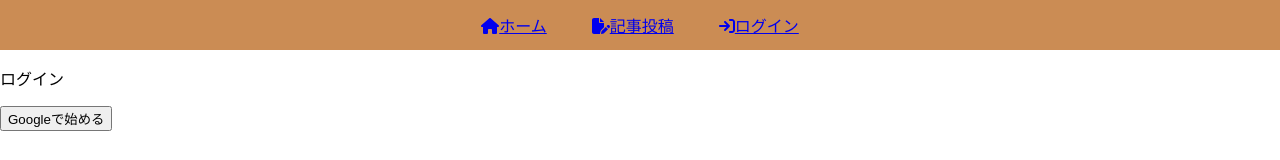
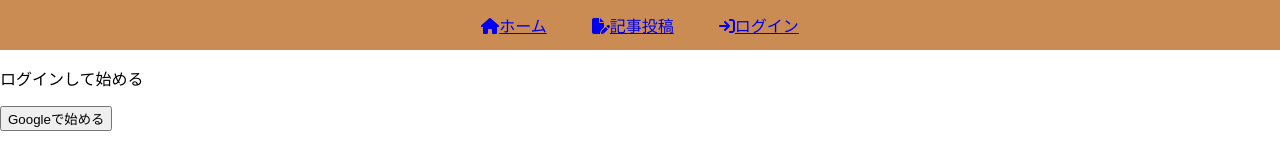
Before and after one commit to m-fujii0202/React-Blog, a React (Create React App) app: page /login in a window 1280 px wide. Shown: the top 160 px of the page. Built offline with nearby package versions, Linux system fonts and the light colour scheme.

Commit message:
Loginボタンを押すとホーム画面に飛ぶようにしました

```diff
--- a/src/App.tsx
+++ b/src/App.tsx
@@ -5,15 +5,18 @@ import CreatePost from './components/CreatePost';
 import Login from './components/Login';
 import Logout from './components/Logout';
 import { Navber } from './components/Navber';
+import { useState } from 'react';
 
 function App() {
+const [isAuth, setIsAuth] = useState<any>(false);
+
   return (
     <Router>
       <Navber />
      <Routes>
       <Route path="/" element={<Home/>} ></Route>
       <Route path="/createpost" element={<CreatePost/>} ></Route>
-      <Route path="/login" element={<Login/>} ></Route>
+      <Route path="/login" element={<Login setIsAuth={setIsAuth}/>} ></Route>
       <Route path="/logout" element={<Logout/>} ></Route>
      </Routes>
     </Router>
--- a/src/components/Login.tsx
+++ b/src/components/Login.tsx
@@ -1,9 +1,24 @@
+import { signInWithPopup } from "firebase/auth";
+import { useNavigate } from "react-router-dom";
+import { auth, provider } from "../firebase";
 
-const Login:any = () => {
+
+const Login = ({setIsAuth}:any) => {
+    const navigate = useNavigate();
+    const loginInWithGoogle = ()=> {
+        //Googleでログイン
+        signInWithPopup(auth, provider).then((result)=>{
+        //  console.log(result);
+         localStorage.setItem("isAuth", true);
+         setIsAuth(true);
+         navigate("/");
+;        });
+    };
+
     return (
     <div>
-        <p>ログイン</p>
-        <button>Googleで始める</button>
+        <p>ログインして始める</p>
+        <button onClick={loginInWithGoogle}>Googleで始める</button>
     </div>
     )
 };
```
